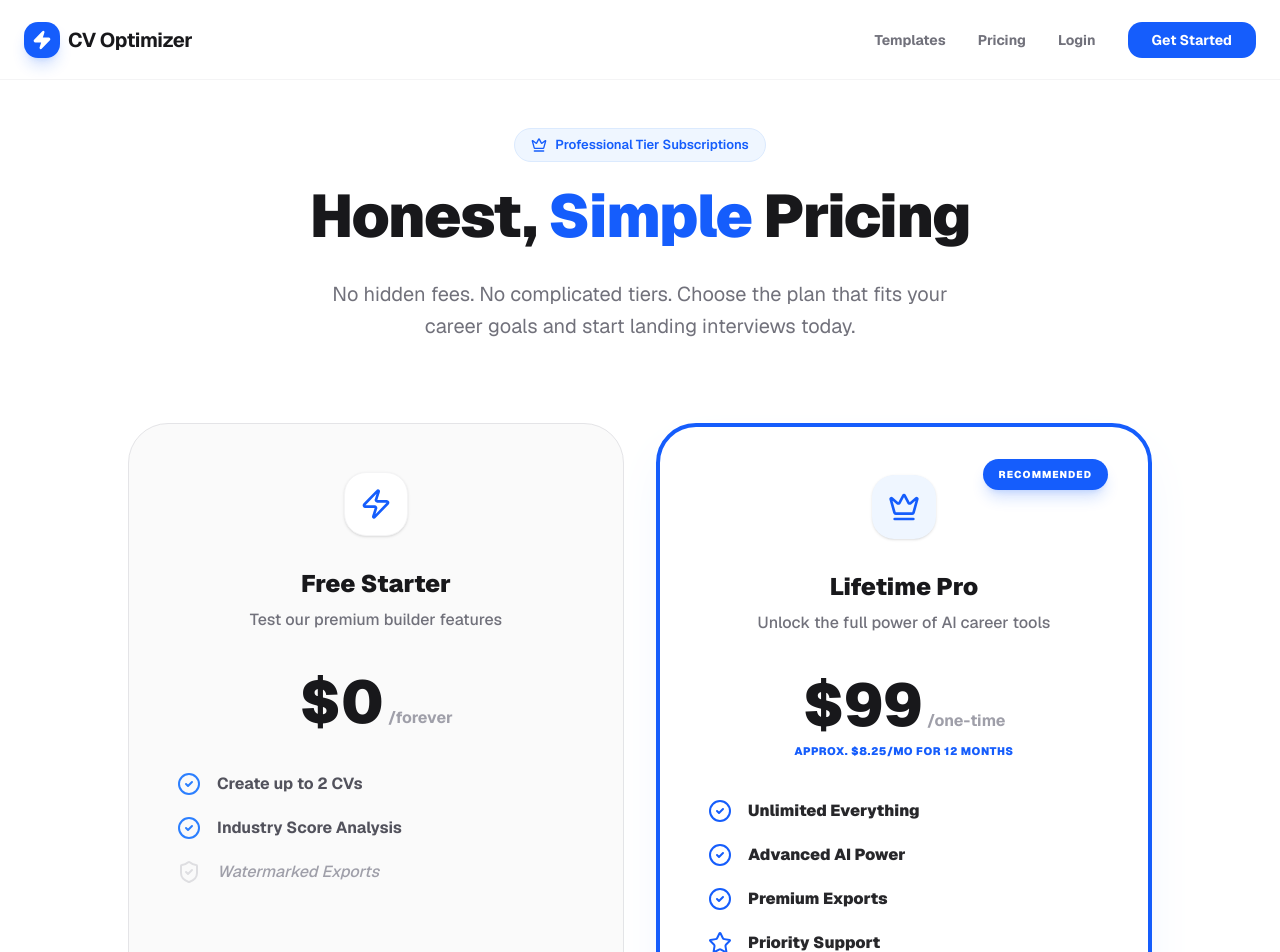
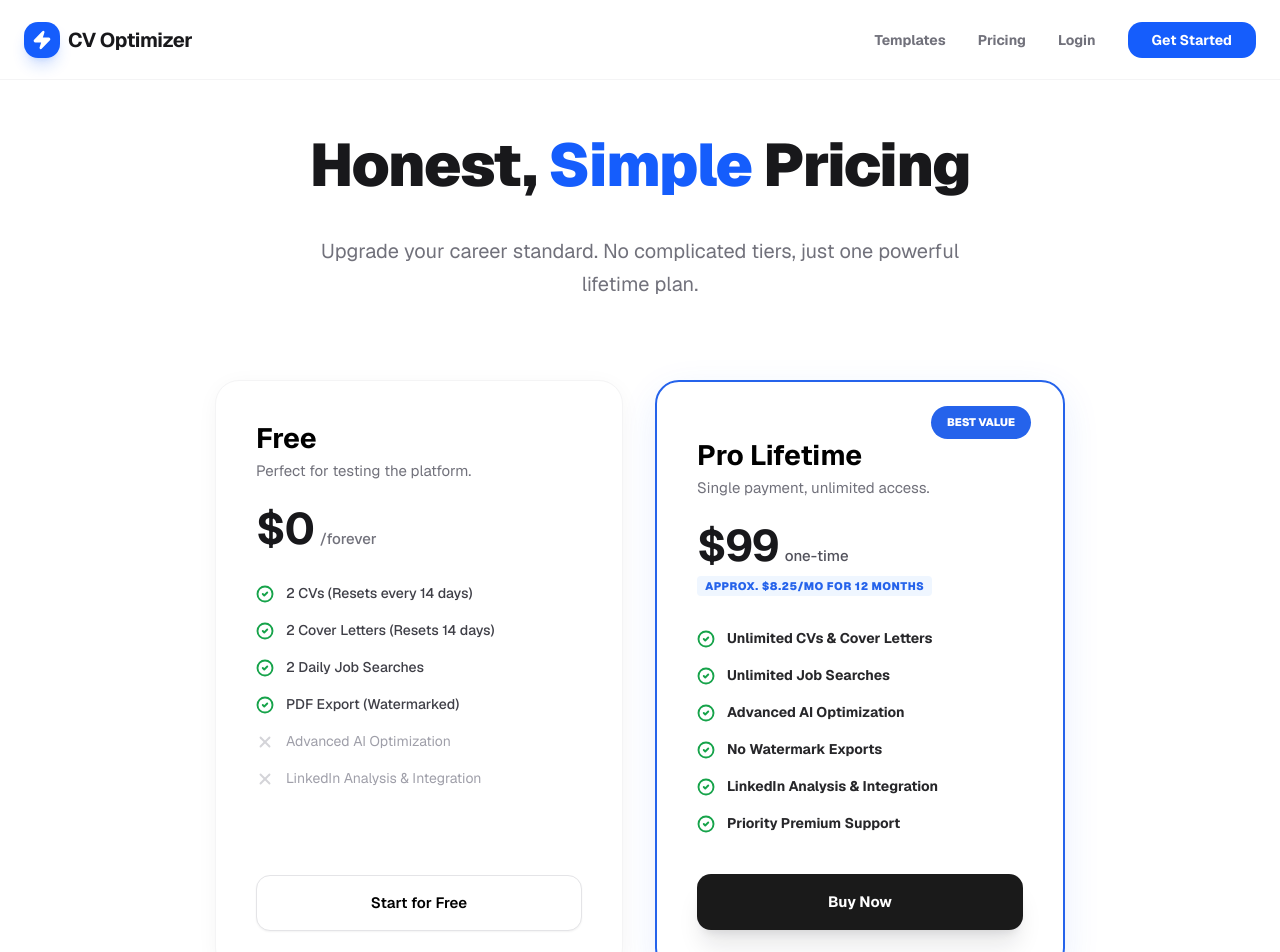
Before and after one commit to Cinarezici/cv, a Next.js app: page /pricing in a window 1280 px wide. Shown: the top 952 px of the page. Built offline with nearby package versions, Linux system fonts and the light colour scheme.

Commit message:
style: sync public pricing UI with internal upgrade design

```diff
--- a/src/app/page.tsx
+++ b/src/app/page.tsx
@@ -3,7 +3,7 @@
 import Link from 'next/link';
 import Image from 'next/image';
 import { Button } from "@/components/ui/button";
-import { ArrowRight, CheckCircle2, FileText, Download, Share2, Zap, Globe, MessageSquare, ShieldCheck } from "lucide-react";
+import { ArrowRight, CheckCircle2, FileText, Download, Share2, Zap, Globe, MessageSquare, ShieldCheck, X } from "lucide-react";
 import { ContainerScroll } from "@/components/ui/container-scroll-animation";
 import { TestimonialsSection } from "@/components/ui/testimonial-v2";
 import { InteractiveGlobe } from "@/components/ui/interactive-globe";
@@ -163,47 +163,91 @@ export default function Home() {
           </ContainerScroll>
         </section>
 
-        {/* --- Pricing CTA (Clean Cards) --- */}
+        {/* --- Pricing CTA (Synchronized with Upgrade Plan Style) --- */}
         <section className="w-full py-32 bg-white relative overflow-hidden">
           <div className="container px-6 mx-auto text-center relative z-10">
-            <h2 className="text-4xl md:text-6xl font-black text-zinc-900 mb-20">
-              Start building for <span className="text-blue-600">free today</span>
+            <h2 className="text-4xl md:text-5xl font-bold text-zinc-900 mb-20 tracking-tight">
+              Upgrade your Plan
             </h2>
 
-            <div className="grid md:grid-cols-2 gap-8 max-w-4xl mx-auto mb-20">
+            <div className="flex flex-col sm:flex-row gap-8 max-w-[850px] mx-auto mb-20 items-stretch">
               {/* Free Plan */}
-              <div className="p-10 rounded-[40px] bg-zinc-50 border border-zinc-200 flex flex-col items-center">
-                <h3 className="text-xl font-bold mb-2 text-zinc-900">Free Plan</h3>
-                <p className="text-zinc-500 mb-8">Test the platform features</p>
-                <p className="text-6xl font-black text-zinc-900 mb-8">$0</p>
-                <div className="w-full space-y-4 mb-10 text-left">
-                  <div className="flex items-center gap-3 text-zinc-600 font-medium"><CheckCircle2 className="h-5 w-5 text-blue-500" /> 2 CVs & Cover Letters</div>
-                  <div className="flex items-center gap-3 text-zinc-600 font-medium"><CheckCircle2 className="h-5 w-5 text-blue-500" /> Daily Job Searches</div>
-                  <div className="flex items-center gap-3 text-zinc-400 italic text-sm"><ShieldCheck className="h-5 w-5 opacity-40" /> Watermarked Exports</div>
+              <div className="flex-1 bg-white rounded-[24px] shadow-[0_4px_24px_-4px_rgba(0,0,0,0.06)] p-10 flex flex-col border border-zinc-100 hover:shadow-xl transition-shadow">
+                <div className="text-left mb-6">
+                  <h3 className="text-[28px] font-bold text-black leading-tight">Free</h3>
+                  <p className="text-zinc-500 text-[15px] mt-1">Perfect for testing the platform.</p>
                 </div>
+                <div className="flex items-baseline gap-1.5 mb-8 text-left">
+                  <span className="text-[44px] font-bold tracking-tight text-zinc-900 leading-none">$0</span>
+                  <span className="text-zinc-500 text-[15px] font-medium">/forever</span>
+                </div>
+
+                <ul className="space-y-4 mb-10 flex-1 text-left">
+                  {[
+                    { text: "2 CVs (Resets every 14 days)", included: true },
+                    { text: "2 Cover Letters (Resets 14 days)", included: true },
+                    { text: "2 Daily Job Searches", included: true },
+                    { text: "PDF Export (Watermarked)", included: true },
+                    { text: "Advanced AI Optimization", included: false }
+                  ].map((item, i) => (
+                    <li key={i} className="flex items-start gap-3 text-[14px]">
+                      {item.included ? (
+                        <CheckCircle2 className="w-[18px] h-[18px] text-[#16a34a] shrink-0 mt-[2px]" strokeWidth={2.5} />
+                      ) : (
+                        <X className="w-[18px] h-[18px] text-zinc-300 shrink-0 mt-[2px]" strokeWidth={2.5} />
+                      )}
+                      <span className={item.included ? "text-zinc-700 font-medium" : "text-zinc-400"}>{item.text}</span>
+                    </li>
+                  ))}
+                </ul>
+
                 <Link href="/signup" className="w-full">
-                  <Button variant="outline" className="w-full h-16 rounded-2xl border-zinc-200 hover:bg-zinc-100 font-bold text-lg transition-all">Get Started</Button>
+                  <Button variant="outline" className="w-full h-14 rounded-[14px] border-zinc-200 text-black font-semibold text-[15px] hover:bg-zinc-50 transition-all">
+                    Start for Free
+                  </Button>
                 </Link>
               </div>
 
               {/* Pro Plan */}
-              <div className="p-10 rounded-[40px] bg-white border-2 border-blue-600 flex flex-col items-center relative shadow-2xl shadow-blue-500/10">
-                <div className="absolute top-6 right-8 bg-blue-600 text-white text-[10px] font-black px-4 py-1.5 rounded-full uppercase tracking-widest">Best Value</div>
-                <h3 className="text-xl font-bold mb-2 text-zinc-900">Lifetime Access</h3>
-                <p className="text-zinc-500 mb-8">Single payment, forever yours</p>
-                <div className="flex flex-col items-center mb-8">
-                  <p className="text-6xl font-black text-zinc-900">$99</p>
-                  <p className="text-xs text-blue-600 font-black mt-2 uppercase tracking-wide">
+              <div className="flex-1 relative bg-white rounded-[24px] shadow-[0_12px_40px_-4px_rgba(37,99,235,0.12)] border-[2.5px] border-[#2563eb] p-10 flex flex-col hover:scale-[1.01] transition-transform">
+                <div className="absolute top-6 right-8 bg-[#2563eb] text-white text-[11px] font-bold tracking-wide px-3 py-1.5 rounded-full uppercase shadow-lg shadow-blue-600/20 z-20">
+                  BEST VALUE
+                </div>
+
+                <div className="text-left mb-6 mt-4">
+                  <h3 className="text-[28px] font-bold text-black leading-tight">Pro Lifetime</h3>
+                  <p className="text-zinc-500 text-[15px] mt-1">Single payment, unlimited access.</p>
+                </div>
+
+                <div className="flex flex-col mb-8 text-left">
+                  <div className="flex items-baseline gap-1.5">
+                    <span className="text-[44px] font-bold tracking-tight text-zinc-900 leading-none">$99</span>
+                    <span className="text-zinc-600 text-[15px] font-medium">one-time</span>
+                  </div>
+                  <p className="text-[11px] text-[#2563eb] font-black mt-2 uppercase tracking-wider bg-blue-50 w-fit px-2 py-0.5 rounded">
                     Approx. $8.25/mo for one year
                   </p>
                 </div>
-                <div className="w-full space-y-4 mb-10 text-left">
-                  <div className="flex items-center gap-3 text-zinc-800 font-bold"><CheckCircle2 className="h-5 w-5 text-blue-600" /> Unlimited Everything</div>
-                  <div className="flex items-center gap-3 text-zinc-800 font-bold"><CheckCircle2 className="h-5 w-5 text-blue-600" /> Advanced AI Optimization</div>
-                  <div className="flex items-center gap-3 text-zinc-800 font-bold"><CheckCircle2 className="h-5 w-5 text-blue-600" /> Premium Templates</div>
-                </div>
+
+                <ul className="space-y-4 mb-10 flex-1 text-left">
+                  {[
+                    "Unlimited Everything",
+                    "Advanced AI Optimization",
+                    "No Watermark Exports",
+                    "LinkedIn Integration",
+                    "Premium Templates"
+                  ].map((feat, i) => (
+                    <li key={i} className="flex items-start gap-3 text-[14px]">
+                      <CheckCircle2 className="w-[18px] h-[18px] text-[#16a34a] shrink-0 mt-[2px]" strokeWidth={2.5} />
+                      <span className="text-zinc-800 font-bold">{feat}</span>
+                    </li>
+                  ))}
+                </ul>
+
                 <Link href="/signup" className="w-full">
-                  <Button className="w-full h-16 rounded-2xl bg-blue-600 hover:bg-blue-700 text-white font-black text-lg shadow-xl shadow-blue-500/20 transition-transform hover:scale-[1.02]">Upgrade Now</Button>
+                  <Button className="w-full h-14 rounded-[14px] bg-[#2563eb] hover:bg-black text-white font-bold text-[15px] shadow-xl shadow-blue-500/20 transition-all">
+                    Upgrade to Pro
+                  </Button>
                 </Link>
               </div>
             </div>
--- a/src/app/pricing/page.tsx
+++ b/src/app/pricing/page.tsx
@@ -1,5 +1,5 @@
 import { Button } from "@/components/ui/button";
-import { CheckCircle2, Crown, Zap, ShieldCheck, Heart, Star } from "lucide-react";
+import { CheckCircle2, Crown, Zap, ShieldCheck, Heart, Star, X } from "lucide-react";
 import Link from 'next/link';
 
 export default function PricingPage() {
@@ -27,77 +27,93 @@ export default function PricingPage() {
 
             <div className="max-w-7xl mx-auto flex-1 w-full relative">
                 <div className="text-center mb-20">
-                    <div className="inline-flex items-center gap-2 px-4 py-1.5 rounded-full bg-blue-50 border border-blue-100 text-blue-600 text-[13px] font-semibold mb-6">
-                        <Crown className="h-4 w-4" /> Professional Tier Subscriptions
-                    </div>
-                    <h1 className="text-5xl md:text-6xl font-black tracking-tight mb-8 text-zinc-900">
+                    <h1 className="text-5xl md:text-6xl font-black tracking-tight mb-8 text-zinc-900 leading-tight">
                         Honest, <span className="text-blue-600">Simple</span> Pricing
                     </h1>
                     <p className="text-xl text-zinc-500 max-w-2xl mx-auto leading-relaxed">
-                        No hidden fees. No complicated tiers. Choose the plan that fits your career goals and start landing interviews today.
+                        Upgrade your career standard. No complicated tiers, just one powerful lifetime plan.
                     </p>
                 </div>
 
-                <div className="grid md:grid-cols-2 gap-8 max-w-5xl mx-auto mb-24 items-stretch">
+                <div className="flex flex-col sm:flex-row gap-8 max-w-[850px] mx-auto mb-24 items-stretch">
                     {/* Free Plan */}
-                    <div className="p-12 rounded-[40px] bg-zinc-50 border border-zinc-200 flex flex-col items-center">
-                        <div className="size-16 rounded-3xl bg-white border border-zinc-100 flex items-center justify-center mb-8 shadow-sm">
-                            <Zap className="h-8 w-8 text-blue-600" />
+                    <div className="flex-1 bg-white rounded-[24px] shadow-[0_4px_24px_-4px_rgba(0,0,0,0.06)] p-10 flex flex-col border border-zinc-100 hover:shadow-xl transition-shadow">
+                        <div className="text-left mb-6">
+                            <h2 className="text-[28px] font-bold text-black leading-tight">Free</h2>
+                            <p className="text-zinc-500 text-[15px] mt-1">Perfect for testing the platform.</p>
                         </div>
-                        <h3 className="text-2xl font-black mb-2 text-zinc-900">Free Starter</h3>
-                        <p className="text-zinc-500 mb-10 text-center font-medium">Test our premium builder features</p>
-
-                        <div className="flex items-baseline gap-1 mb-10">
-                            <span className="text-6xl font-black text-zinc-900">$0</span>
-                            <span className="text-zinc-400 font-bold">/forever</span>
+                        <div className="flex items-baseline gap-1.5 mb-8 text-left">
+                            <span className="text-[44px] font-bold tracking-tight text-zinc-900 leading-none">$0</span>
+                            <span className="text-zinc-500 text-[15px] font-medium">/forever</span>
                         </div>
 
-                        <div className="w-full space-y-5 mb-12 flex-1">
-                            <div className="flex items-center gap-4 text-zinc-600 font-bold"><CheckCircle2 className="h-6 w-6 text-blue-500" /> Create up to 2 CVs</div>
-                            <div className="flex items-center gap-4 text-zinc-600 font-bold"><CheckCircle2 className="h-6 w-6 text-blue-500" /> Industry Score Analysis</div>
-                            <div className="flex items-center gap-4 text-zinc-400 font-medium italic"><ShieldCheck className="h-6 w-6 opacity-30" /> Watermarked Exports</div>
-                        </div>
+                        <ul className="space-y-4 mb-10 flex-1 text-left">
+                            {[
+                                { text: "2 CVs (Resets every 14 days)", included: true },
+                                { text: "2 Cover Letters (Resets 14 days)", included: true },
+                                { text: "2 Daily Job Searches", included: true },
+                                { text: "PDF Export (Watermarked)", included: true },
+                                { text: "Advanced AI Optimization", included: false },
+                                { text: "LinkedIn Analysis & Integration", included: false },
+                            ].map((item, i) => (
+                                <li key={i} className="flex items-start gap-3 text-[14px]">
+                                    {item.included ? (
+                                        <CheckCircle2 className="w-[18px] h-[18px] text-[#16a34a] shrink-0 mt-[2px]" strokeWidth={2.5} />
+                                    ) : (
+                                        <X className="w-[18px] h-[18px] text-zinc-300 shrink-0 mt-[2px]" strokeWidth={2.5} />
+                                    )}
+                                    <span className={item.included ? "text-zinc-700 font-medium" : "text-zinc-400"}>{item.text}</span>
+                                </li>
+                            ))}
+                        </ul>
 
                         <Link href="/signup" className="w-full">
-                            <Button variant="outline" className="w-full h-16 rounded-2xl border-zinc-200 hover:bg-zinc-100 font-black text-lg transition-all">
-                                Get Started
+                            <Button variant="outline" className="w-full h-14 rounded-[14px] border-zinc-200 text-black font-semibold text-[15px] hover:bg-zinc-50 transition-all">
+                                Start for Free
                             </Button>
                         </Link>
                     </div>
 
                     {/* Pro Lifetime Plan */}
-                    <div className="p-12 rounded-[40px] bg-white border-4 border-blue-600 flex flex-col items-center relative shadow-2xl shadow-blue-500/10">
-                        <div className="absolute top-8 right-10 bg-blue-600 text-white text-[10px] font-black px-4 py-2 rounded-full uppercase tracking-widest shadow-lg shadow-blue-600/20">
-                            Recommended
+                    <div className="flex-1 relative bg-white rounded-[24px] shadow-[0_12px_40px_-4px_rgba(37,99,235,0.12)] border-[2.5px] border-[#2563eb] p-10 flex flex-col hover:scale-[1.01] transition-transform">
+                        <div className="absolute top-6 right-8 bg-[#2563eb] text-white text-[11px] font-black px-4 py-2 rounded-full uppercase z-20">
+                            BEST VALUE
                         </div>
 
-                        <div className="size-16 rounded-3xl bg-blue-50 flex items-center justify-center mb-8 shadow-sm">
-                            <Crown className="h-8 w-8 text-blue-600" />
+                        <div className="text-left mb-6 mt-4">
+                            <h2 className="text-[28px] font-bold text-black leading-tight">Pro Lifetime</h2>
+                            <p className="text-zinc-500 text-[15px] mt-1">Single payment, unlimited access.</p>
                         </div>
 
-                        <h3 className="text-2xl font-black mb-2 text-zinc-900">Lifetime Pro</h3>
-                        <p className="text-zinc-500 mb-10 text-center font-medium">Unlock the full power of AI career tools</p>
-
-                        <div className="flex flex-col items-center mb-10">
-                            <div className="flex items-baseline gap-1">
-                                <span className="text-6xl font-black text-zinc-900">$99</span>
-                                <span className="text-zinc-400 font-bold">/one-time</span>
+                        <div className="flex flex-col mb-8 text-left">
+                            <div className="flex items-baseline gap-1.5">
+                                <span className="text-[44px] font-bold tracking-tight text-zinc-900 leading-none">$99</span>
+                                <span className="text-zinc-600 text-[15px] font-medium">one-time</span>
                             </div>
-                            <p className="text-[11px] text-blue-600 font-black mt-2 uppercase tracking-wider">
+                            <p className="text-[11px] text-[#2563eb] font-black mt-2 uppercase tracking-wider bg-blue-50 w-fit px-2 py-0.5 rounded">
                                 Approx. $8.25/mo for 12 months
                             </p>
                         </div>
 
-                        <div className="w-full space-y-5 mb-12 flex-1">
-                            <div className="flex items-center gap-4 text-zinc-800 font-black"><CheckCircle2 className="h-6 w-6 text-blue-600" /> Unlimited Everything</div>
-                            <div className="flex items-center gap-4 text-zinc-800 font-black"><CheckCircle2 className="h-6 w-6 text-blue-600" /> Advanced AI Power</div>
-                            <div className="flex items-center gap-4 text-zinc-800 font-black"><CheckCircle2 className="h-6 w-6 text-blue-600" /> Premium Exports</div>
-                            <div className="flex items-center gap-4 text-zinc-800 font-black"><Star className="h-6 w-6 text-blue-600" /> Priority Support</div>
-                        </div>
+                        <ul className="space-y-4 mb-10 flex-1 text-left">
+                            {[
+                                "Unlimited CVs & Cover Letters",
+                                "Unlimited Job Searches",
+                                "Advanced AI Optimization",
+                                "No Watermark Exports",
+                                "LinkedIn Analysis & Integration",
+                                "Priority Premium Support"
+                            ].map((feat, i) => (
+                                <li key={i} className="flex items-start gap-3 text-[14px]">
+                                    <CheckCircle2 className="w-[18px] h-[18px] text-[#16a34a] shrink-0 mt-[2px]" strokeWidth={2.5} />
+                                    <span className="text-zinc-800 font-bold">{feat}</span>
+                                </li>
+                            ))}
+                        </ul>
 
                         <Link href="/signup" className="w-full">
-                            <Button className="w-full h-16 rounded-2xl bg-blue-600 hover:bg-blue-700 text-white font-black text-lg shadow-xl shadow-blue-500/20 transition-transform hover:scale-[1.02]">
-                                Upgrade to Pro
+                            <Button className="w-full h-14 rounded-[14px] bg-[#1a1a1a] hover:bg-black text-white font-bold text-[15px] shadow-xl shadow-zinc-900/10 transition-all">
+                                Buy Now
                             </Button>
                         </Link>
                     </div>
```
